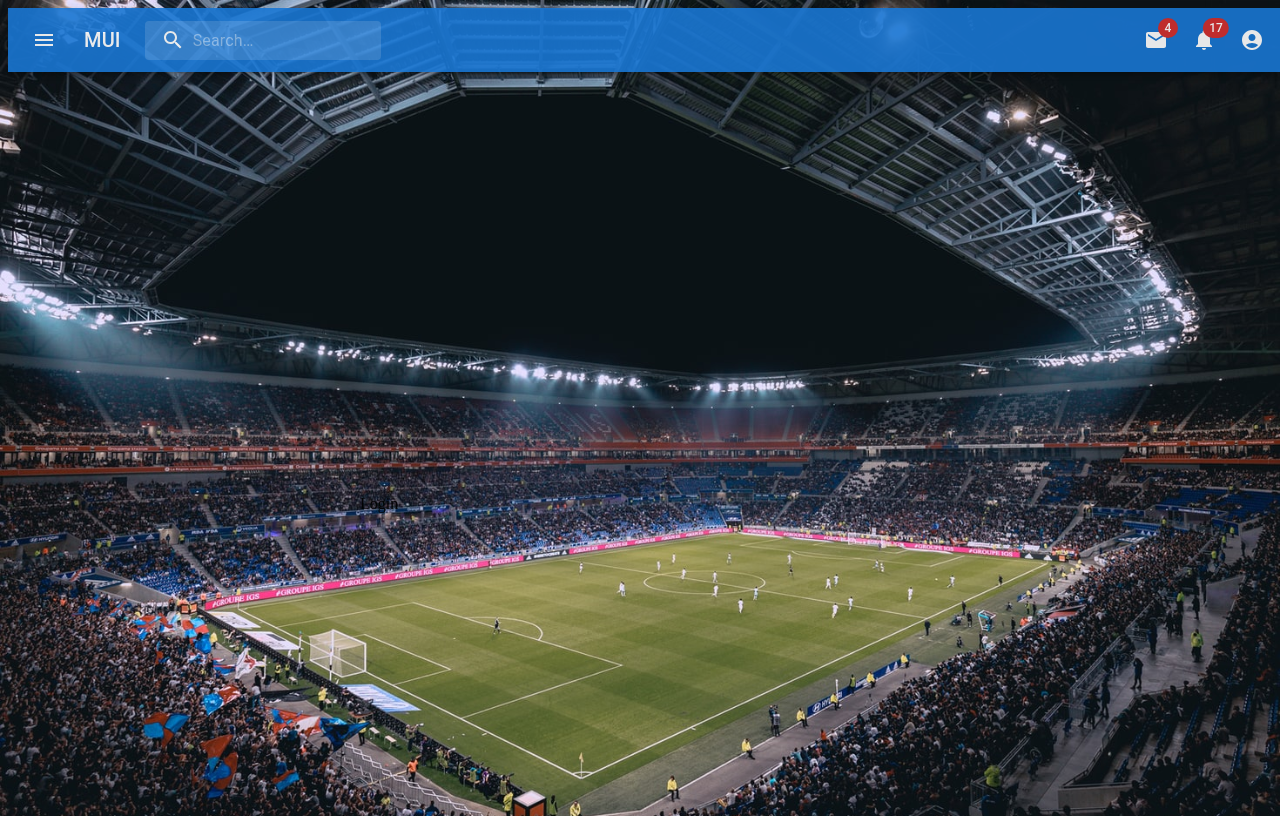
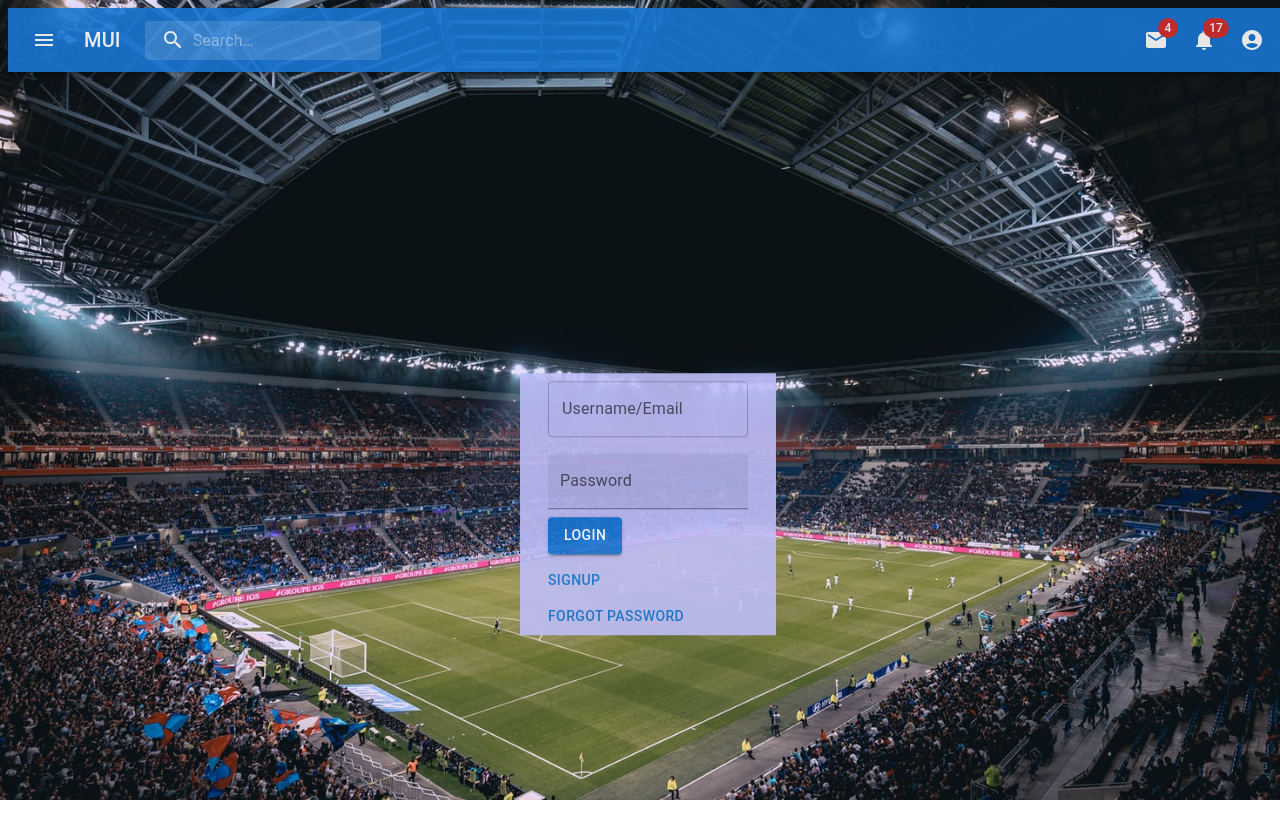
Before and after one commit to DATisdale/SocialMedia_AppFrontEnd, a React (Create React App) app: page / in a window 1280 px wide. Built offline with nearby package versions, Linux system fonts and the light colour scheme.

Commit message:
login page is complete. Just need to add axios functionality.

```diff
--- a/src/components/Home/Home.css
+++ b/src/components/Home/Home.css
@@ -5,15 +5,17 @@ body{
     background-repeat: no-repeat;
     background-position: top;
     background-attachment: fixed;
-    position: relative;
+    position: fixed;
     opacity: .9;
     width: 100vw;
     height: 100vh;
 }
 
 .home{
+    background-color: rgb(190, 190, 248);
     margin-top: 6rem;
-    width: 45vw;
+    width: 20%;
+    justify-content: center;
     position:absolute;
     display: flex;
     flex-wrap: wrap;
@@ -22,3 +24,6 @@ body{
     margin-right: -50%;
     transform: translate(-50%, -50%)
 }
+.button{
+    margin-top: 4%;
+}
--- a/src/components/Home/Home.jsx
+++ b/src/components/Home/Home.jsx
@@ -1,15 +1,42 @@
 import React from 'react';
+import Box from '@mui/material/Box';
+import TextField from '@mui/material/TextField';
+import Stack from '@mui/material/Stack';
+import Button from '@mui/material/Button';
 import "./Home.css";
 
 const Home=()=>{
         return (
+          <div>
             <section class ="home">
             <div class="card" >
                 <div class="card-body">
-                  <p class="card-text">Login</p>
+                <Box
+      component="form"
+      sx={{
+        '& > :not(style)': { m: 1, width: '25ch' },
+      }}
+      noValidate
+      autoComplete="off"
+    >
+      <TextField id="outlined-basic" label="Username/Email" variant="outlined" />
+      <div>
+      <TextField id="filled-basic" label="Password" variant="filled" />
+      <div className="button">
+      <Button variant="contained">Login</Button>
+      </div>
+      </div>
+    </Box>
+                </div>
+                <div>
+                <Button variant="text">Signup</Button>
+                </div>
+                <div>
+                <Button variant="text">Forgot Password</Button>
                 </div>
               </div>
         </section>
+        </div>
           );
     }
 
```
